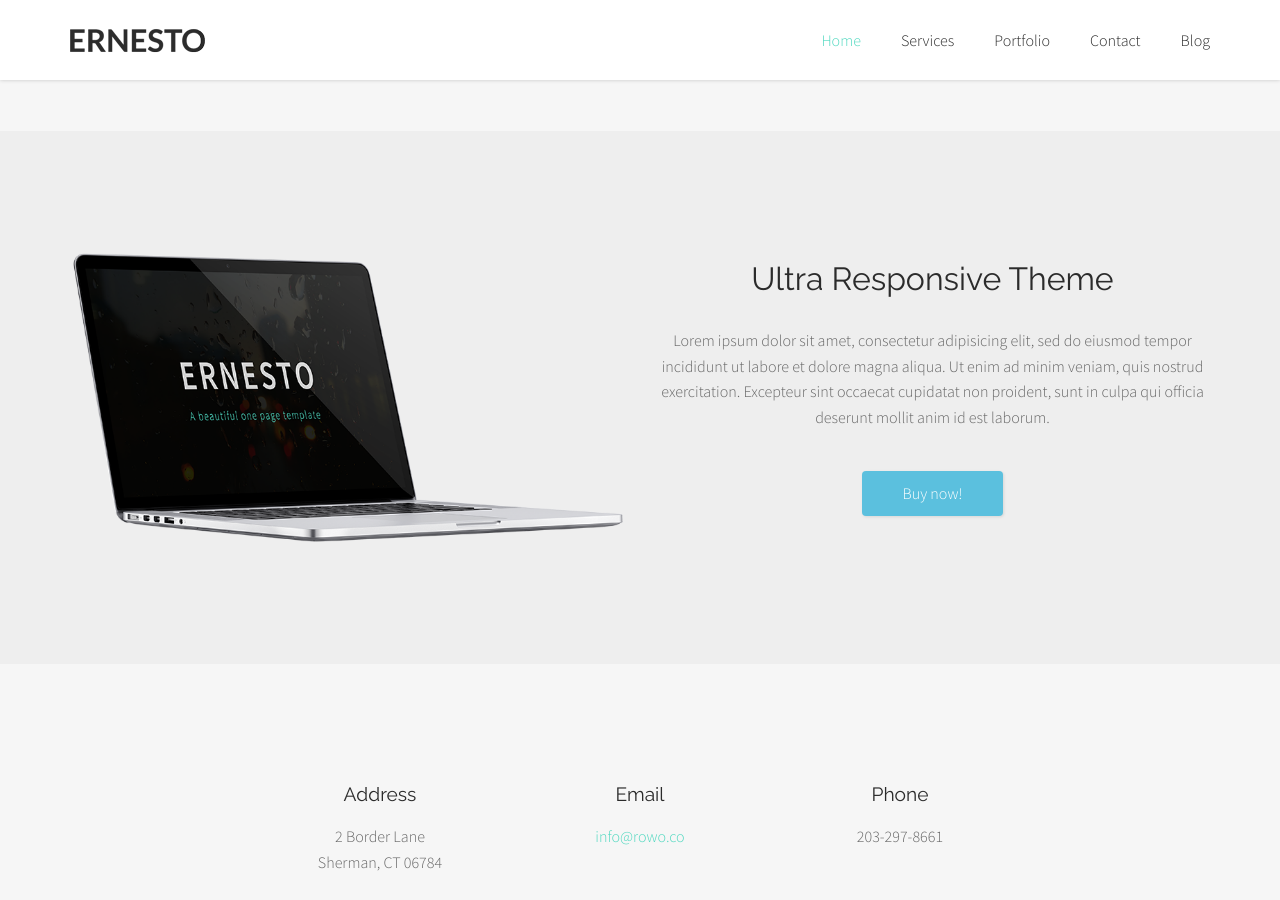
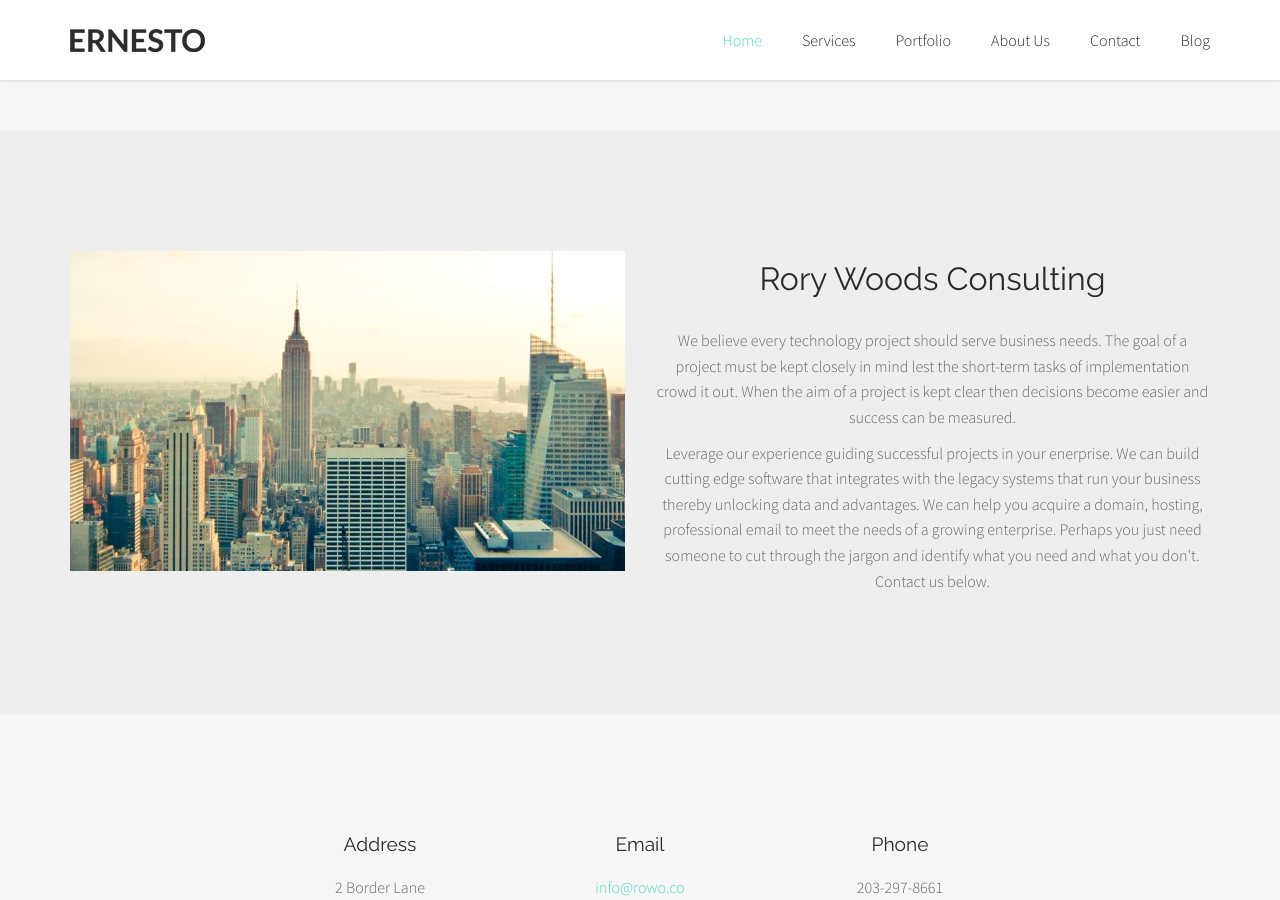
Before and after one commit to rorywoods/rorywoods.github.io, a Jekyll site: the page built from index.html, in a window 1280 px wide and 900 px high, scrolled down 1818 px. Built offline with Jekyll 4.4.1, drawn with Linux system fonts in a browser that asks for light colours; some web fonts are replaced; Markdown is read by kramdown in place of the engine named in the settings; some of the changed text lies outside the part shown.

Commit message:
about us

```diff
--- a/_includes/mast.html
+++ b/_includes/mast.html
@@ -25,6 +25,7 @@
                   </li>
                   <li><a class="{{ link_class }}" href="index.html#services">Services</a></li>
                   <li><a class="{{ link_class }}" href="index.html#portfolio">Portfolio</a></li>
+                  <li><a class="{{ link_class }}" href="index.html#about-us">About Us</a></li>
                   <li><a class="{{ link_class }}" href="index.html#contact">Contact</a></li>
                   <li><a href="blog.html">Blog</a></li>
                 </ul>
--- a/index.html
+++ b/index.html
@@ -8,8 +8,8 @@ layout: default
 
           <div class="highlighted-image col-xs-12">
             <div class="fade-in text-center margin-top-40 vertical-center text-color-light">
-              <h1 class="margin-bottom-20">Rory Woods Consulting</h1>
-              <p>Technology doesn't have to be hard.</p>
+              <h1 class="margin-bottom-20">Technology doesn't have to be hard.</h1>
+              <p>Identify what you need and what you don't with our help.</p>
             </div> <!-- /highlighted-content -->
           </div> <!-- /highlighted-image -->
 
@@ -207,12 +207,12 @@ layout: default
             <div class="row">
 
               <div class="col-xs-12 col-md-6">
-                <img src="img/content/macbook.png" class="img-responsive img-full-width" alt="macbook" title="macbook">
+                <img src="img/content/nyc.jpg" class="img-responsive img-full-width" alt="nyc" title="nyc">
               </div> <!-- /col-xs-12 -->
               <div class="col-xs-12 col-md-6 margin-top-sm-40 text-center">
-                <h3 class="padding-top-10">Ultra Responsive Theme</h3>
-                <p>Lorem ipsum dolor sit amet, consectetur adipisicing elit, sed do eiusmod tempor incididunt ut labore et dolore magna aliqua. Ut enim ad minim veniam, quis nostrud exercitation. Excepteur sint occaecat cupidatat non proident, sunt in culpa qui officia deserunt mollit anim id est laborum.</p>
-                <a href="http://themeforest.net/item/ernesto-one-page-html5-template/7841934?ref=leaftree" class="btn btn-info margin-top-30">Buy now!</a>
+                <h3 class="padding-top-10">Rory Woods Consulting</h3>
+                <p>We believe every technology project should serve business needs. The goal of a project must be kept closely in mind lest the short-term tasks of implementation crowd it out. When the aim of a project is kept clear then decisions become easier and success can be measured.</p>
+		<p>Leverage our experience guiding successful projects in your enerprise. We can build cutting edge software that integrates with the legacy systems that run your business thereby unlocking data and advantages. We can help you acquire a domain, hosting, professional email to meet the needs of a growing enterprise. Perhaps you just need someone to cut through the jargon and identify what you need and what you don't. Contact us below.</p>
               </div> <!-- /col-xs-12 -->
 
             </div> <!-- /row -->
```
